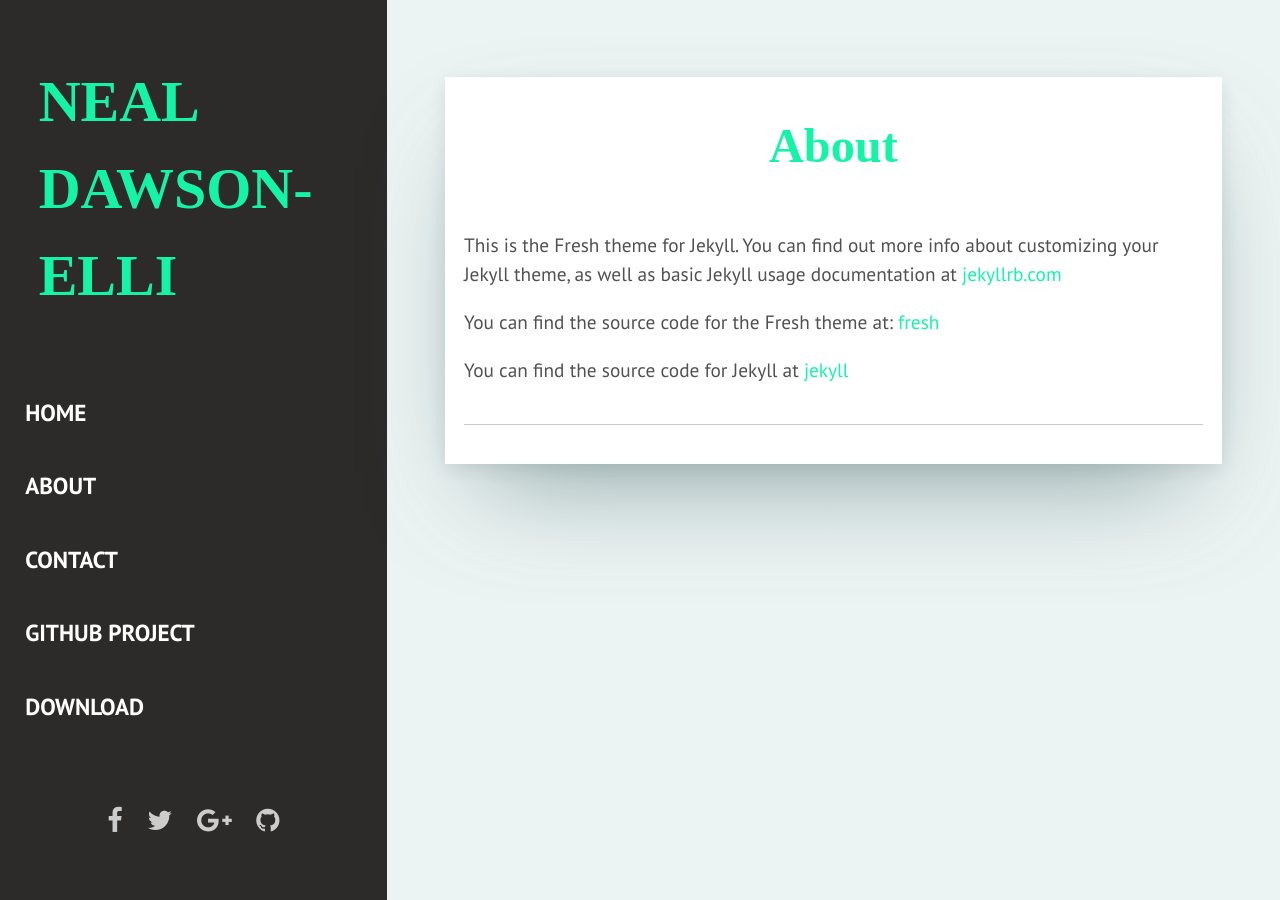
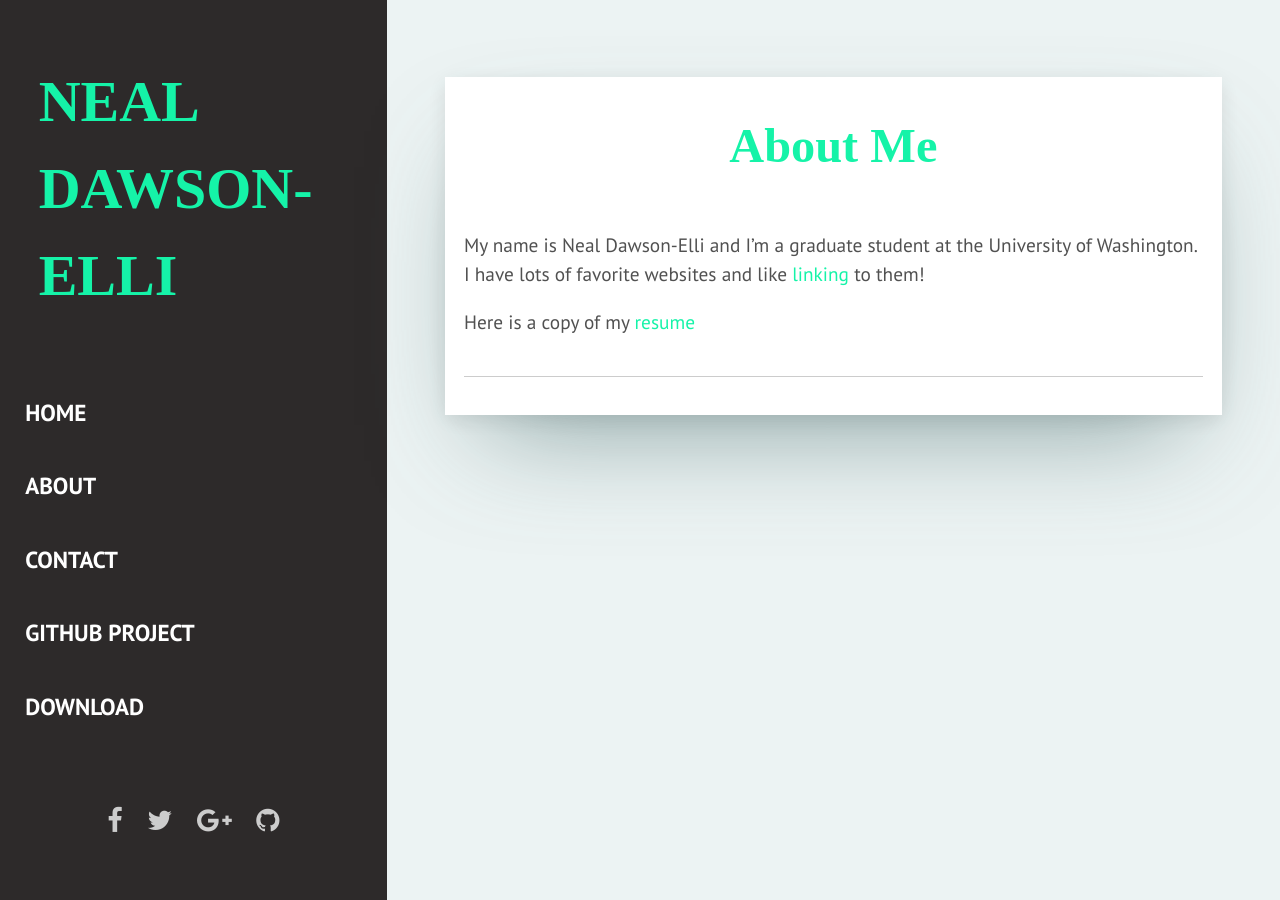
Before and after one commit to ndawsonelli/ndawsonelli.github.io, a Jekyll site: the page built from _pages/about.html, in a window 1280 px wide. Built offline with Jekyll 4.4.1, drawn with Linux system fonts in a browser that asks for light colours; some web fonts are replaced.

Commit message:
added resume (attempted), modified about me

```diff
--- a/_pages/about.html
+++ b/_pages/about.html
@@ -1,11 +1,10 @@
 ---
 layout: post
-title: About
+title: About Me
 permalink: /about/
 ---
 
-This is the Fresh theme for Jekyll. You can find out more info about customizing your Jekyll theme, as well as basic Jekyll usage documentation at <a href="https://jekyllrb.com/">jekyllrb.com</a>
+My name is Neal Dawson-Elli and I'm a graduate student at the University of Washington.
+I have lots of favorite websites and like <a href="https://jekyllrb.com/">linking</a> to them!
 
-You can find the source code for the Fresh theme at: <a href="https://github.com/artemsheludko/fresh">fresh</a>
-
-You can find the source code for Jekyll at <a href="https://github.com/jekyll/jekyll">jekyll</a>
+Here is a copy of my [resume](/img/my_resume.pdf)
--- a/_posts/2017-12-13-Github-pages-tutorial.markdown
+++ b/_posts/2017-12-13-Github-pages-tutorial.markdown
@@ -7,3 +7,9 @@ description: A demo blog post about modifying Jekyll themes!
 ---
 
 ## Modifying a Jekyll Theme to fit your needs
+### There are several steps. In order, they are:
+#### Step 1 - Create a github.io repository
+#### Step 2 - Populate it with a readme
+#### Step 3 - Find a new theme you like
+#### Step 4 - Replace your existing files with the theme's files
+#### Step 5 - Modify ad infinitum
```
Also changed, not shown: 1 other file.
